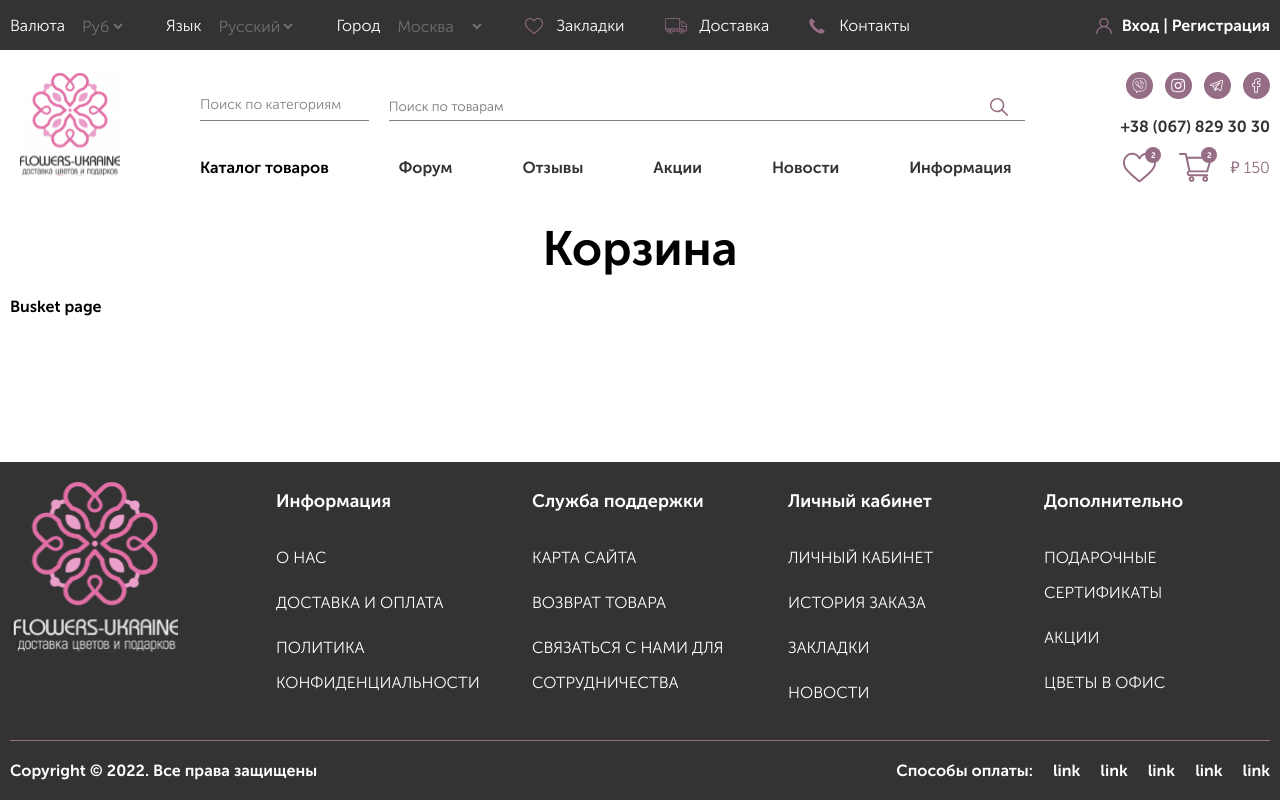
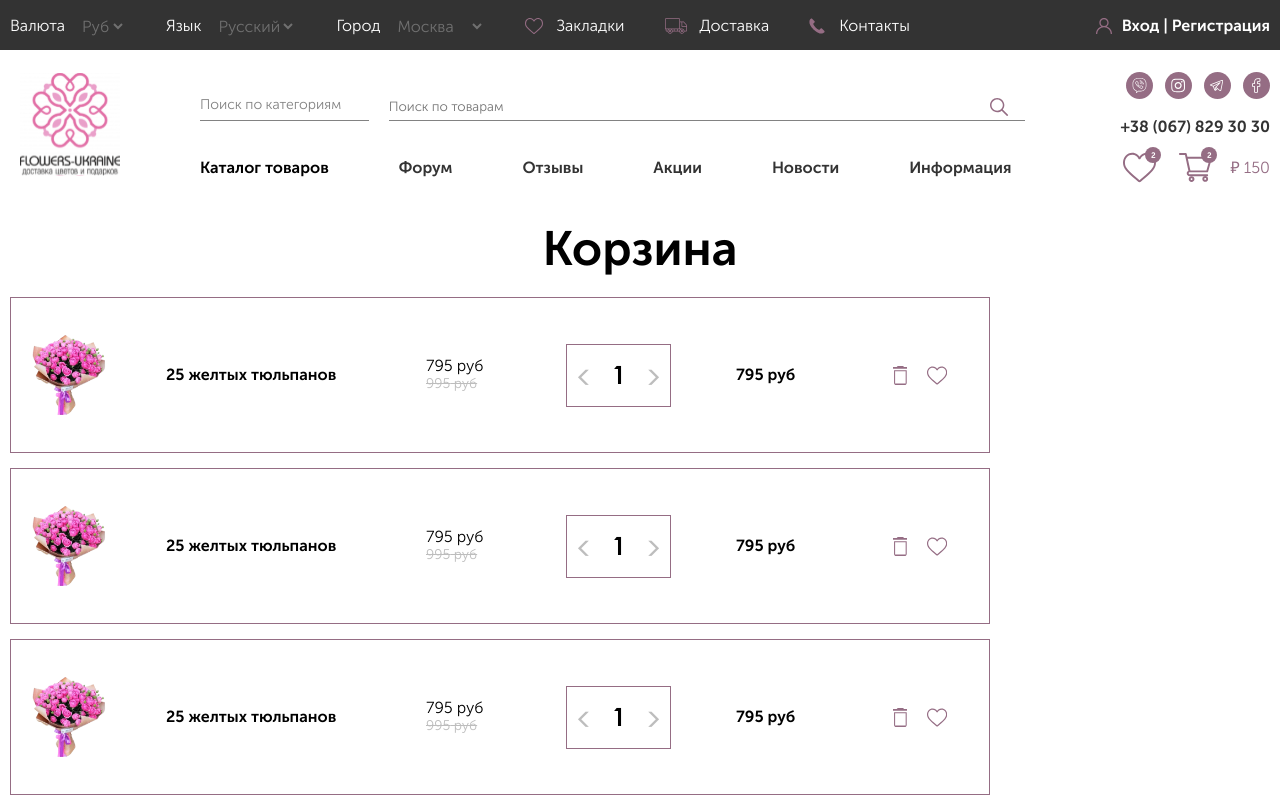
Before and after one commit to enkeess/flowers-shop, a React (Create React App) app: page /busket in a window 1280 px wide. Shown: the top 800 px of the page. Built offline with nearby package versions, Linux system fonts and the light colour scheme.

Commit message:
started busket page

```diff
--- a/src/components/busket-item/busket-item.scss
+++ /dev/null
@@ -1,3 +0,0 @@
-.busket-item {
-  display: flex;
-}
--- a/src/components/busket-list/busket-list.scss
+++ /dev/null
@@ -1,3 +0,0 @@
-.busket-list {
-  display: flex;
-}
--- a/src/icons/index.ts
+++ b/src/icons/index.ts
@@ -23,6 +23,7 @@ import {ReactComponent as PhotosIcon} from './photos-icon.svg';
 import {ReactComponent as VideoIcon} from './video-icon.svg';
 import {ReactComponent as DoneIcon} from './done-icon.svg';
 import {ReactComponent as SendIcon} from './send-icon.svg';
+import {ReactComponent as TrashIcon} from './trash-icon.svg';
 
 
 export {
@@ -50,5 +51,6 @@ export {
 	PhotosIcon,
 	VideoIcon,
 	DoneIcon,
-	SendIcon
+	SendIcon,
+	TrashIcon
 };
--- a/src/pages/busket/busket-item/busket-item.scss
+++ b/src/pages/busket/busket-item/busket-item.scss
@@ -1,3 +1,50 @@
 .busket-item {
-  display: flex;
+  border: solid 1px var(--primary);
+  height: 156px;
+  width: 980px;
+  gap: 40px;
+  display: grid;
+  grid-template-columns: 115px 220px 100px 130px 75px auto;
+  align-items: center;
+  &__img {
+    display: flex;
+    align-items: center;
+    justify-content: center;
+    img {
+      width: 70%;
+      height: auto;
+    }
+  }
+  &__name,
+  &__sum {
+    font-size: 16px;
+    line-height: 18px;
+  }
+  &__price {
+    font-weight: 300;
+    font-size: 16px;
+    line-height: 18px;
+  }
+
+  &__oldprice {
+    font-weight: 300;
+    font-size: 14px;
+    line-height: 18px;
+
+    text-decoration-line: line-through;
+
+    color: #bdbdbd;
+  }
+
+  &__icons {
+    display: flex;
+    align-items: center;
+    justify-content: center;
+    gap: 20px;
+    svg {
+      fill: var(--primary);
+      height: 19px;
+      width: auto;
+    }
+  }
 }
--- a/src/pages/busket/busket-item/busket-item.tsx
+++ b/src/pages/busket/busket-item/busket-item.tsx
@@ -1,10 +1,30 @@
-import './busket-list.scss';
+import { Counter } from '../../../components';
+import { HeartIcon, TrashIcon } from '../../../icons';
+import './busket-item.scss';
 
+import src from './101.png';
 
-export const BusketList = () => {
+export const BusketItem = () => {
+	// const src = "src";
+	const alt = "alt";
+	const name = "25 желтых тюльпанов";
+	const price = 795;
+	const oldprice = 995;
+	const sum = price;
 	return(
-		<div className='busket-list'>
-			busket list
+		<div className='busket-item'>
+			<div className='busket-item__img'> <img src={src} alt={alt}/> </div>
+			<div className='busket-item__name'>{name}</div>
+			<div className='busket-item__prices'>
+				<div className='busket-item__price'>{price} руб</div>
+				<div className='busket-item__oldprice'>{oldprice} руб</div>
+			</div>
+			<div className='busket-item__counter'> <Counter/> </div>
+			<div className='busket-item__sum'> {sum} руб</div>
+			<div className='busket-item__icons'>
+				<TrashIcon/>
+				<HeartIcon/>
+			</div>
 		</div>
 	);
 };
--- a/src/pages/busket/busket-list/busket-list.scss
+++ b/src/pages/busket/busket-list/busket-list.scss
@@ -1,3 +1,4 @@
 .busket-list {
-  display: flex;
+  display: grid;
+  gap: 15px;
 }
--- a/src/pages/busket/busket-list/busket-list.tsx
+++ b/src/pages/busket/busket-list/busket-list.tsx
@@ -1,10 +1,21 @@
+import { BusketItem } from '../busket-item/busket-item';
 import './busket-list.scss';
 
 
 export const BusketList = () => {
 	return(
-		<div className='busket-list'>
-			busket list
+		<div>
+			<div className='busket-list__top'>
+
+			</div>
+
+			<ul className='busket-list'>
+				<BusketItem/>
+				<BusketItem/>
+				<BusketItem/>
+				<BusketItem/>
+			</ul>
+
 		</div>
 	);
 };
--- a/src/pages/busket/busket-page.tsx
+++ b/src/pages/busket/busket-page.tsx
@@ -1,4 +1,5 @@
 import { Layout, Title } from '../../components';
+import { BusketList } from './busket-list/busket-list';
 import './busket-page.scss';
 
 export const BusketPage = () => {
@@ -8,7 +9,7 @@ export const BusketPage = () => {
 				Корзина
 			</Title>
 			<div className='busket'>
-				Busket page
+				<BusketList/>
 			</div>
 		</Layout>
 	);
```
Also changed, not shown: src/components/busket-item/busket-item.tsx (deleted, +0 -10 lines), src/components/busket-list/busket-list.tsx (deleted, +0 -10 lines), src/components/products-page/products-page.tsx (+10 -5 lines), src/icons/trash-icon.svg (added), src/pages/busket/busket-item/101.png (added).
